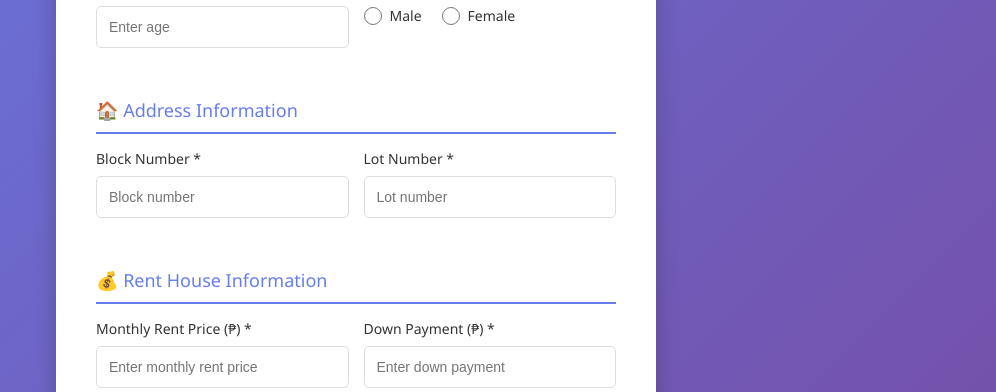
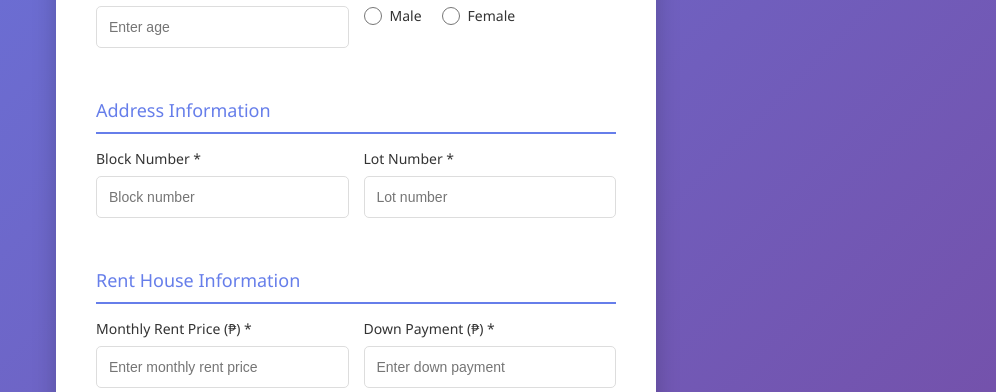
Before and after one commit to Cheztahcry/Rent-House-Subdivision, a PHP site: page /register.php in a window 1280 px wide. Shown: the part 588-980 px from the top of the page, without its empty margins (284-1280 px from the left). Run offline with PHP 8.4, Linux system fonts and the light colour scheme.

Commit message:
Remove emojis from section titles in register.php

```diff
--- a/register.php
+++ b/register.php
@@ -274,7 +274,7 @@
             </div>
 
             <!-- Address Information Section -->
-            <div class="section-title">🏠 Address Information</div>
+            <div class="section-title"> Address Information</div>
 
             <div class="form-row">
                 <div class="form-group">
@@ -290,7 +290,7 @@
             </div>
 
             <!-- Rent House Information Section -->
-            <div class="section-title">💰 Rent House Information</div>
+            <div class="section-title"> Rent House Information</div>
 
             <div class="form-row">
                 <div class="form-group">
```
